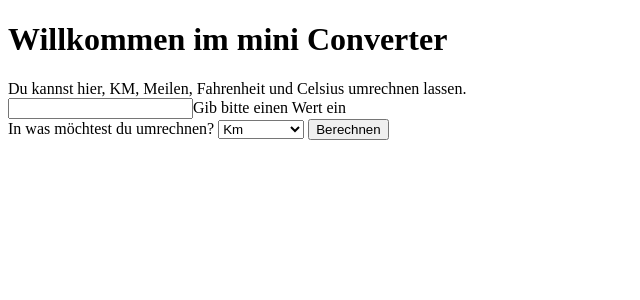
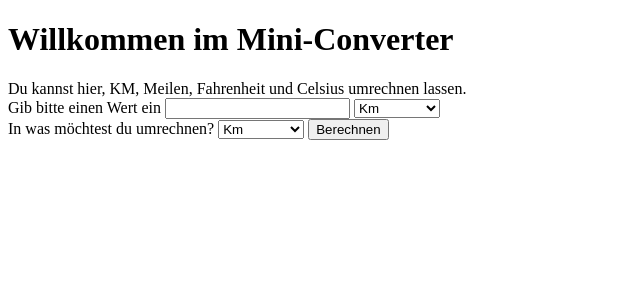
Before and after one commit to stillday/converter-Post, a Python web app: template templates/hello.html in a window 1280 px wide. Shown: the top 300 px of the page, without its empty margins (0-640 px from the left). Run offline with Jinja, Linux system fonts and the light colour scheme; the template is opened without the code that fills it, so the values that code supplies are empty.

Commit message:
anpassung des interfaces

```diff
--- a/app.yaml
+++ b/app.yaml
@@ -1,5 +1,3 @@
-application: basic-jinja-boilerplate
-version: 1
 runtime: python27
 api_version: 1
 threadsafe: yes
--- a/templates/hello.html
+++ b/templates/hello.html
@@ -5,10 +5,17 @@
     <title>Converter</title>
 </head>
 <body>
-    <h1>Willkommen im mini Converter</h1>
+    <h1>Willkommen im Mini-Converter</h1>
 Du kannst hier, KM, Meilen, Fahrenheit und Celsius umrechnen lassen.
 <form method="post">
-    <input name="x" type="number">Gib bitte einen Wert ein<br>
+    Gib bitte einen Wert ein
+    <input name="x" type="number">
+    <select>
+        <option>Km</option>
+        <option>Meilen</option>
+        <option>Fahrenheit</option>
+        <option>Celsius</option>
+    </select><br>
     In was möchtest du umrechnen?
     <select name="opt">
         <option value="km">Km</option>
```
